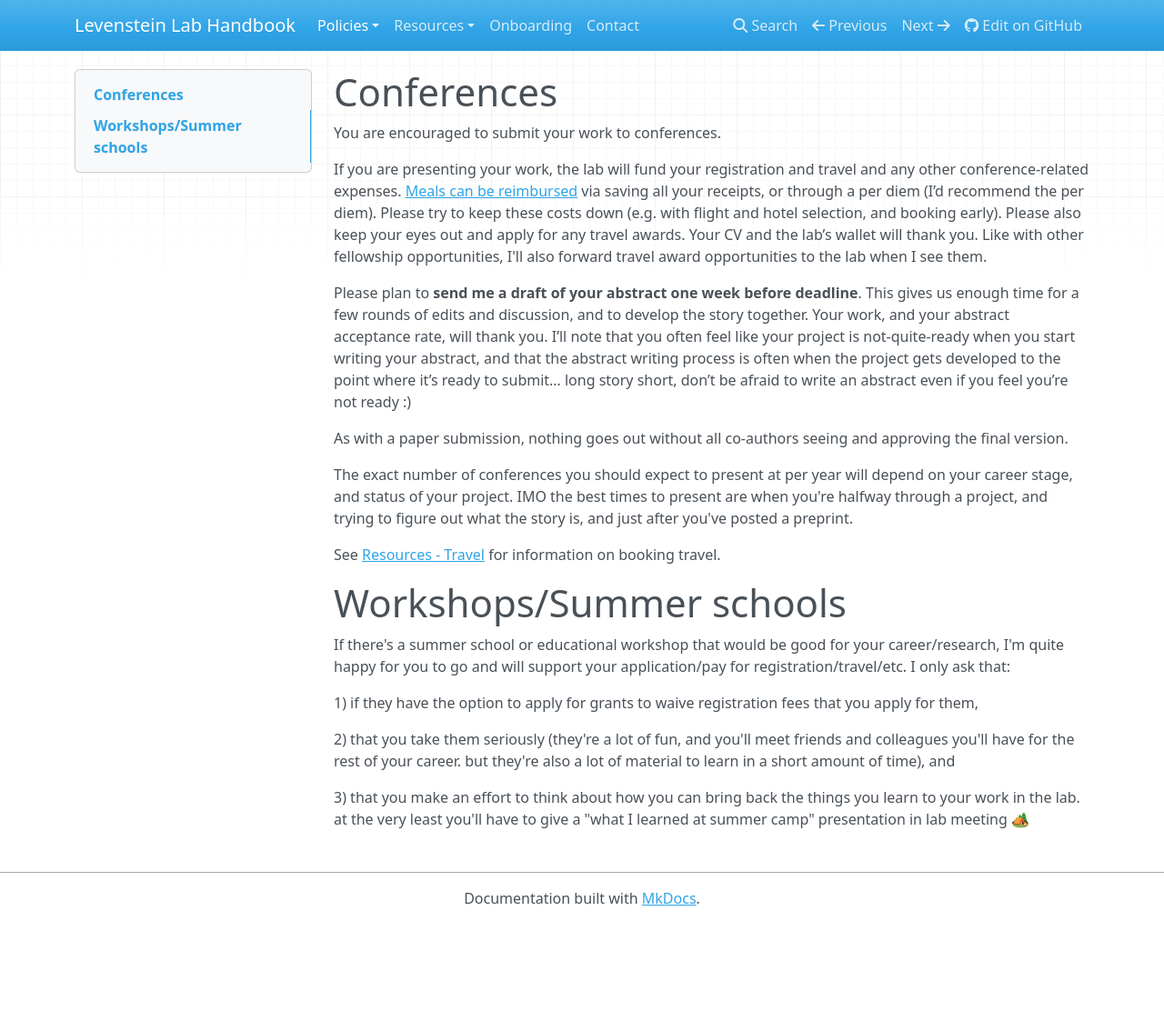
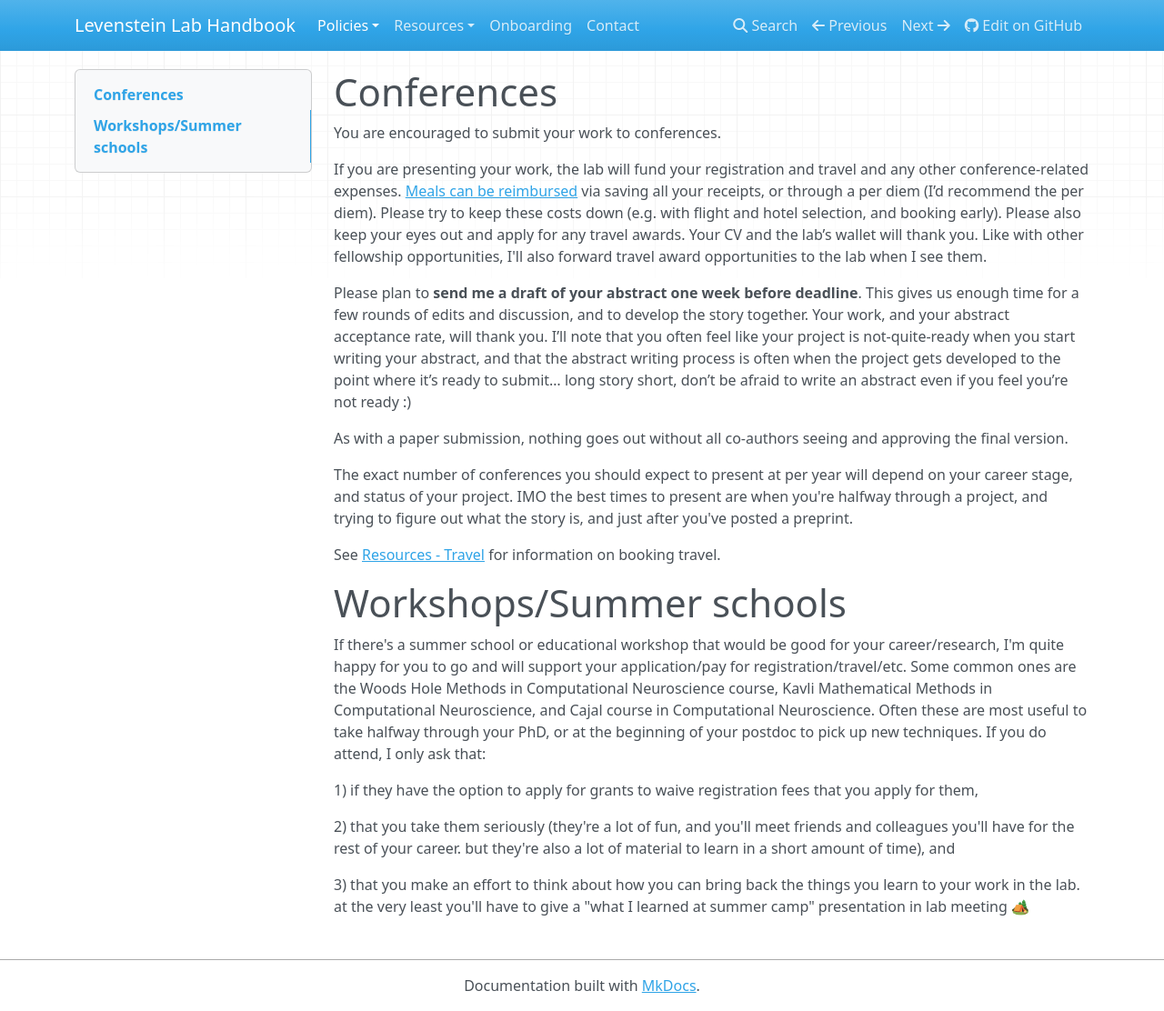
Before and after one commit to LevensteinLab/Lab-Handbook, an MkDocs documentation site: the page built from docs/Policies/conferences_workshops.md, in a window 1280 px wide and 1112 px high. Shown: the whole window at 91% size. Built offline with MkDocs 1.6.1, drawn with Linux system fonts in a browser that asks for light colours; nearby versions of some CDN libraries.

Commit message:
Enhance workshops/summer schools section with details
Expanded the section on workshops and summer schools to include specific examples and additional context for attendance.

```diff
--- a/docs/Policies/conferences_workshops.md
+++ b/docs/Policies/conferences_workshops.md
@@ -14,7 +14,7 @@ See [Resources - Travel](https://levensteinlab.github.io/Lab-Handbook/Resources/
 
 # Workshops/Summer schools
 
-If there's a summer school or educational workshop that would be good for your career/research, I'm quite happy for you to go and will support your application/pay for registration/travel/etc. I only ask that:
+If there's a summer school or educational workshop that would be good for your career/research, I'm quite happy for you to go and will support your application/pay for registration/travel/etc. Some common ones are the Woods Hole Methods in Computational Neuroscience course, Kavli Mathematical Methods in Computational Neuroscience, and Cajal course in Computational Neuroscience. Often these are most useful to take halfway through your PhD, or at the beginning of your postdoc to pick up new techniques. If you do attend, I only ask that:
 
 1) if they have the option to apply for grants to waive registration fees that you apply for them,
 
```
